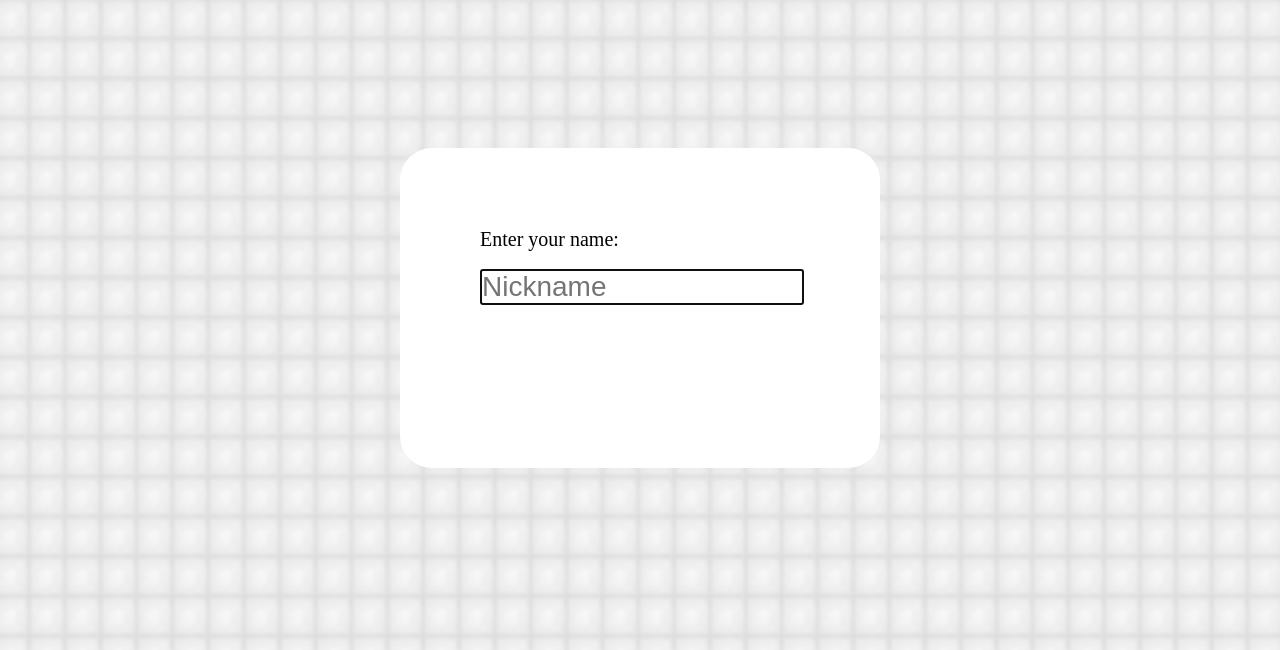
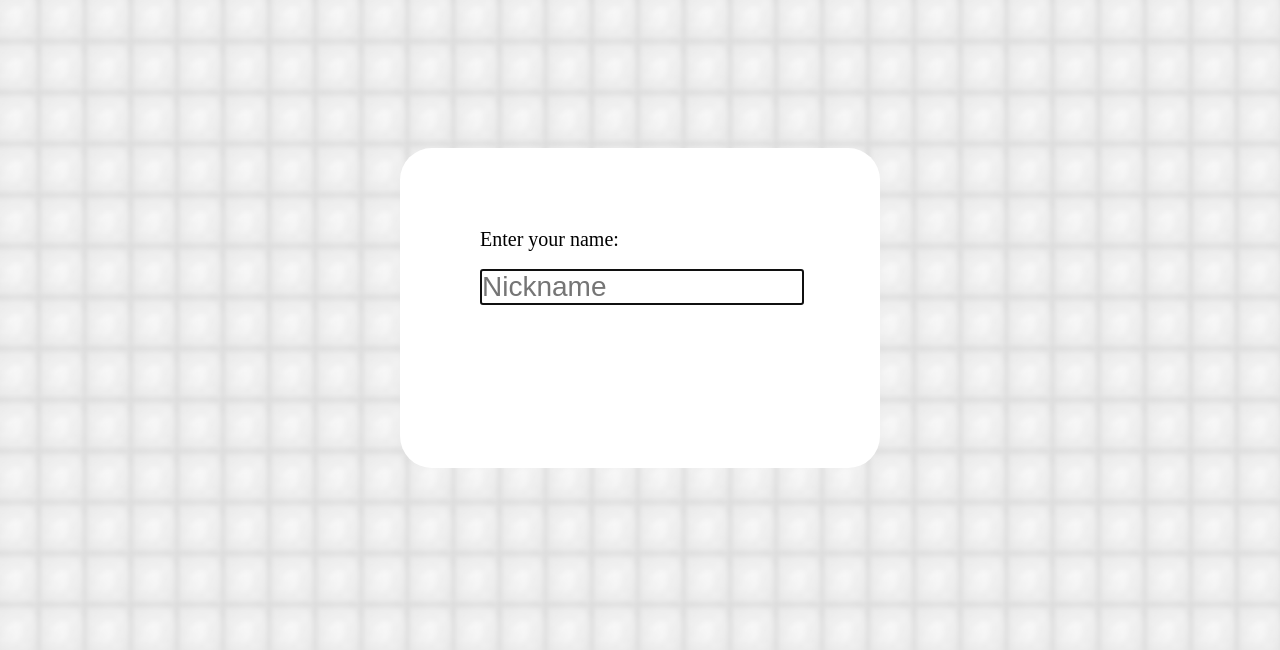
Before and after one commit to TheBigSale/TheBigSale.github.io, a plain HTML site: page index.html in a window 1280 px wide. Shown: the part 150-800 px from the top of the page. Drawn offline with nearby package versions, Linux system fonts and the light colour scheme.

Commit message:
init commit

```diff
--- a/css/MainPage.css
+++ b/css/MainPage.css
@@ -7,7 +7,7 @@ body{
 	background: url(../img/BackGr2.jpg) no-repeat center top / cover;
 	background-attachment: fixed;
 	background-color: grey;
-	background-size: 105% 105%;
+	background-size: 135% 135%;
 	height: 100%;
 	width: 100%;
 }
```
